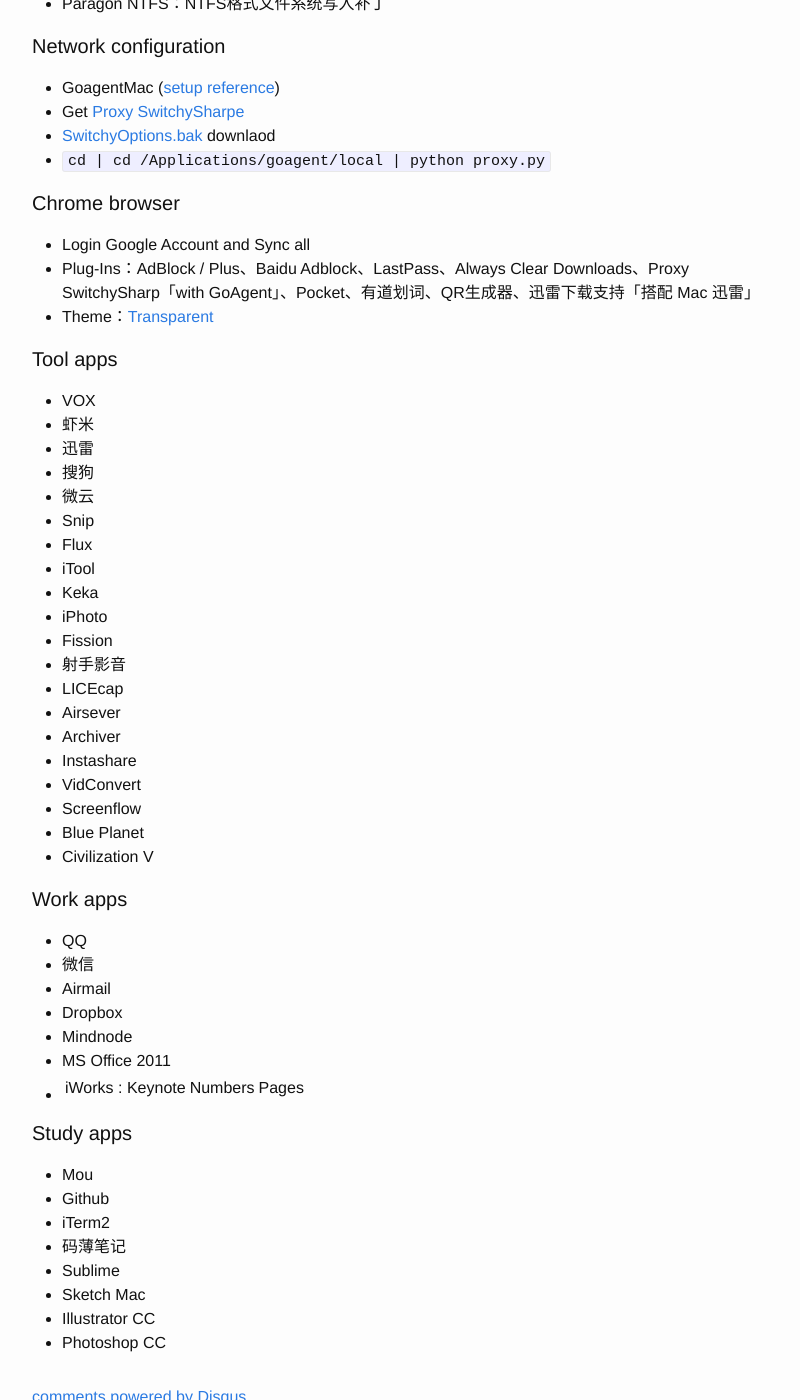
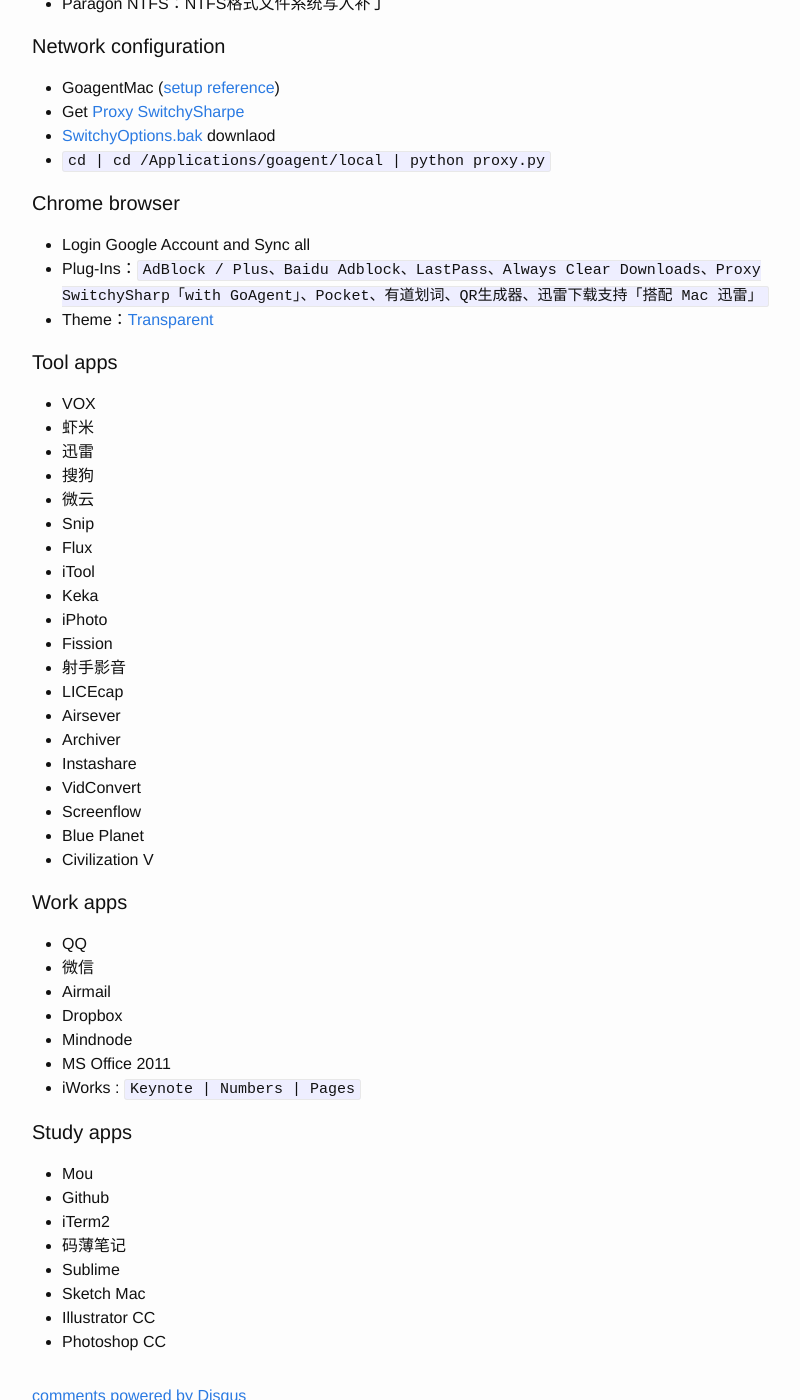
Before and after one commit to Afio/afio.github.io, a Jekyll site: the page built from _posts/2014-09-11-MySetup.markdown, in a window 1280 px wide and 1400 px high, scrolled down 588 px. Shown: the whole window, without its empty margins (238-1038 px from the left). Built offline with Jekyll 4.4.1, drawn with Linux system fonts in a browser that asks for light colours; comment, search, counter and statistics services are not loaded.

Commit message:
code mark update

```diff
--- a/_posts/2014-09-11-MySetup.markdown
+++ b/_posts/2014-09-11-MySetup.markdown
@@ -32,7 +32,7 @@ categories: setup
 ####Chrome browser
 
    - Login Google Account and Sync all
-   - Plug-Ins：AdBlock / Plus、Baidu Adblock、LastPass、Always Clear Downloads、Proxy SwitchySharp「with GoAgent」、Pocket、有道划词、QR生成器、迅雷下载支持「搭配 Mac 迅雷」
+   - Plug-Ins：`AdBlock / Plus、Baidu Adblock、LastPass、Always Clear Downloads、Proxy SwitchySharp「with GoAgent」、Pocket、有道划词、QR生成器、迅雷下载支持「搭配 Mac 迅雷」`
    - Theme：[Transparent](https://chrome.google.com/webstore/detail/transparent/oegogboflfgdoajlmhilbamjblflfibj?hl=zh-CN)
 
 #### Tool apps
@@ -66,7 +66,7 @@ categories: setup
 - Dropbox
 - Mindnode
 - MS Office 2011
-- iWorks :  Keynote | Numbers  | Pages
+- iWorks :  `Keynote | Numbers  | Pages`
 
 #### Study apps
 
```
